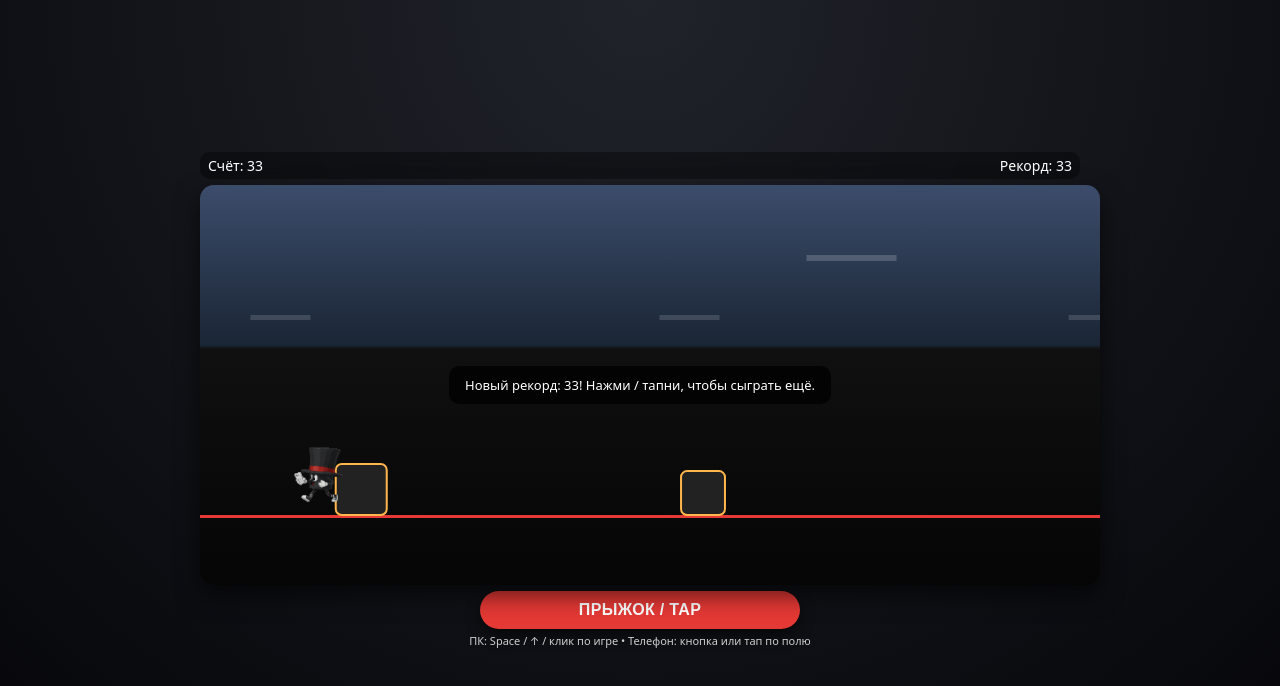
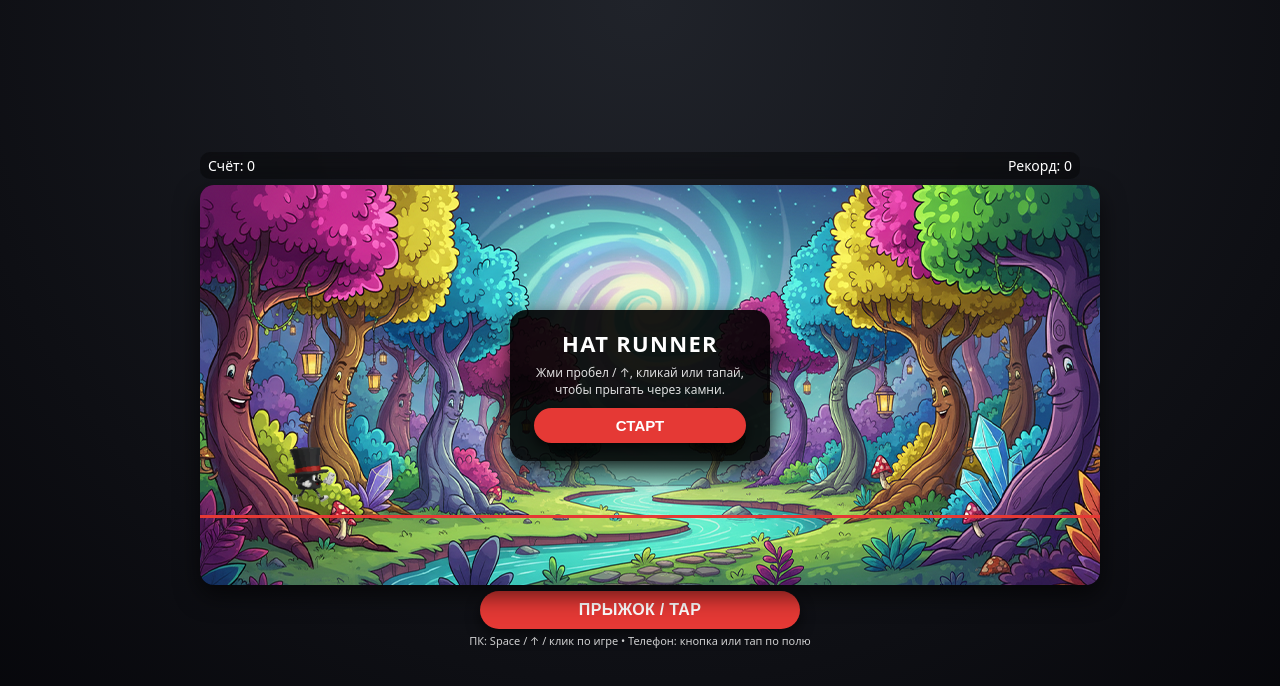
Before and after one commit to Anrash89/MisterShlypa, a plain HTML site: page index.html in a window 1280 px wide. Drawn offline with Linux system fonts and the light colour scheme.

Commit message:
Update index.html

```diff
--- a/index.html
+++ b/index.html
@@ -46,7 +46,7 @@
     #game {
       width: 100%;
       border-radius: 14px;
-      background: linear-gradient(to bottom, #3c4c6b 0%, #1a2635 40%, #101010 41%, #050505 100%);
+      background: #000;
       box-shadow: 0 10px 25px rgba(0,0,0,0.6);
       touch-action: none; /* чтобы тапы были управлением */
       display: block;
@@ -99,6 +99,58 @@
       font-size: 13px;
       text-align: center;
       pointer-events: none;
+      display: none;
+    }
+
+    .start-overlay {
+      position: absolute;
+      inset: 0;
+      display: flex;
+      align-items: center;
+      justify-content: center;
+      pointer-events: auto;
+    }
+
+    .start-inner {
+      background: rgba(0,0,0,0.9);
+      padding: 18px 24px;
+      border-radius: 16px;
+      text-align: center;
+      box-shadow: 0 10px 26px rgba(0,0,0,0.9);
+      max-width: 260px;
+      margin: auto;
+    }
+
+    .start-inner h1 {
+      font-size: 22px;
+      margin-bottom: 6px;
+      letter-spacing: 0.06em;
+    }
+
+    .start-inner p {
+      font-size: 12px;
+      opacity: 0.85;
+      margin-bottom: 10px;
+    }
+
+    #startBtn {
+      padding: 9px 24px;
+      border-radius: 999px;
+      border: none;
+      background: #e53935;
+      color: #fff;
+      font-weight: 600;
+      cursor: pointer;
+      font-size: 15px;
+      box-shadow: 0 6px 14px rgba(0,0,0,0.7);
+      transition: transform 0.08s ease, box-shadow 0.08s ease, background 0.15s;
+      width: 100%;
+    }
+
+    #startBtn:active {
+      transform: translateY(2px);
+      box-shadow: 0 2px 6px rgba(0,0,0,0.85);
+      background: #c62828;
     }
 
     @media (max-width: 480px) {
@@ -120,10 +172,21 @@
       <div>Счёт: <span id="score">0</span></div>
       <div>Рекорд: <span id="best">0</span></div>
     </div>
+
     <div style="position:relative; width:100%;">
       <canvas id="game"></canvas>
-      <div id="message" class="message" style="display:none;"></div>
+      <div id="message" class="message"></div>
+
+      <!-- Стартовый экран -->
+      <div id="startScreen" class="start-overlay">
+        <div class="start-inner">
+          <h1>HAT RUNNER</h1>
+          <p>Жми пробел / ↑, кликай или тапай, чтобы прыгать через камни.</p>
+          <button id="startBtn">СТАРТ</button>
         </div>
+      </div>
+    </div>
+
     <div class="ui-bottom">
       <button id="jumpBtn">ПРЫЖОК / TAP</button>
       <div class="hint">
@@ -133,7 +196,6 @@
   </div>
 
   <script>
-    // ----- БАЗОВЫЕ НАСТРОЙКИ -----
     const canvas = document.getElementById('game');
     const ctx = canvas.getContext('2d');
 
@@ -141,8 +203,10 @@
     const bestEl = document.getElementById('best');
     const jumpBtn = document.getElementById('jumpBtn');
     const messageEl = document.getElementById('message');
+    const startScreen = document.getElementById('startScreen');
+    const startBtn = document.getElementById('startBtn');
 
-    // Виртуальное поле — рисуем в этих размерах, а потом масштабируем под экран
+    // Виртуальное поле
     const VW = 900;
     const VH = 400;
     let scaleX = 1;
@@ -164,29 +228,55 @@
 
       ctx.setTransform(scaleX, 0, 0, scaleY, 0, 0);
     }
-
     window.addEventListener('resize', resizeCanvas);
 
-    // ----- СПРАЙТ -----
+    // Спрайты
     const sprite = new Image();
-    sprite.src = 'sprite_sheet_1024x1024.png'; // положи файл рядом с index.html
+    sprite.src = 'sprite_sheet_1024x1024.png';
 
-    const FRAME_COLS = 3;
-    const FRAME_ROWS = 2;
+    const bgImg = new Image();
+    bgImg.src = 'bg.png';
+
+    const rockImg = new Image();
+    rockImg.src = 'rock.png';
+
+    let spriteReady = false;
+    let bgReady = false;
+    let rockReady = false;
     let frameW = 0;
     let frameH = 0;
-    let spriteReady = false;
 
     sprite.onload = () => {
-      frameW = sprite.width / FRAME_COLS;
-      frameH = sprite.height / FRAME_ROWS;
+      frameW = sprite.width / 3;
+      frameH = sprite.height / 2;
       spriteReady = true;
-      init();
+      maybeInit();
     };
 
-    // ----- ИГРОК -----
+    bgImg.onload = () => {
+      bgReady = true;
+      maybeInit();
+    };
+
+    rockImg.onload = () => {
+      rockReady = true;
+    };
+
+    function maybeInit() {
+      // запускаем один раз после загрузки спрайта (фон может догрузиться позже)
+      if (!initialized && spriteReady) {
+        initialized = true;
+        resizeCanvas();
+        resetGame();
+        lastTime = performance.now();
+        requestAnimationFrame(loop);
+      }
+    }
+
+    let initialized = false;
+
+    // Игрок
     const groundY = VH - 70;
-
     const player = {
       x: 80,
       y: groundY - 90,
@@ -194,7 +284,7 @@
       h: 90,
       vy: 0,
       onGround: true,
-      state: 'run', // run / jump
+      state: 'run', // run | jump
       runFrame: 0,
       jumpFrame: 0,
       frameTime: 0
@@ -203,34 +293,32 @@
     const GRAVITY = 1400;
     const JUMP_VELOCITY = -600;
 
-    // ----- ПРЕПЯТСТВИЯ -----
+    // Объекты
     let obstacles = [];
     let baseSpeed = 260;
     let speed = baseSpeed;
     let spawnTimer = 0;
 
-    // ----- СЧЁТ -----
+    // Фон
+    let bgOffset = 0;
+
+    // Счёт
     let score = 0;
     let best = Number(localStorage.getItem('hatRunnerBest') || 0);
     bestEl.textContent = best;
-    let gameOver = false;
 
-    // ----- ИНИЦИАЛИЗАЦИЯ -----
-    function init() {
-      resizeCanvas();
-      resetGame();
-      lastTime = performance.now();
-      requestAnimationFrame(loop);
-      showMessage('Тап / Space, чтобы прыгнуть. Избегай камней!');
-      setTimeout(() => hideMessage(), 2000);
-    }
+    // Состояния
+    let started = false;
+    let gameOver = true;
 
     function resetGame() {
       obstacles = [];
       score = 0;
       speed = baseSpeed;
-      spawnTimer = 0.5;
+      spawnTimer = 0.8;
+      bgOffset = 0;
       gameOver = false;
+
       player.x = 80;
       player.y = groundY - player.h;
       player.vy = 0;
@@ -239,15 +327,28 @@
       player.runFrame = 0;
       player.jumpFrame = 0;
       player.frameTime = 0;
+
+      hideMessage();
       scoreEl.textContent = '0';
     }
 
-    // ----- КОНТРОЛЫ -----
+    function startGame() {
+      started = true;
+      startScreen.style.display = 'none';
+      resetGame();
+    }
+
+    // Управление
     function doJump() {
-      if (gameOver) {
-        resetGame();
+      if (!spriteReady) return;
+
+      if (!started) {
+        startGame();
+      } else if (gameOver) {
+        startGame();
         return;
       }
+
       if (player.onGround) {
         player.vy = JUMP_VELOCITY;
         player.onGround = false;
@@ -264,60 +365,64 @@
       }
     });
 
-    // Клик мышью
     canvas.addEventListener('pointerdown', (e) => {
       e.preventDefault();
       doJump();
     });
 
-    // Кнопка
     jumpBtn.addEventListener('click', (e) => {
       e.preventDefault();
       doJump();
     });
 
-    // ----- ГЛАВНЫЙ ЦИКЛ -----
+    startBtn.addEventListener('click', (e) => {
+      e.preventDefault();
+      if (!started) startGame();
+    });
+
+    // Основной цикл
     let lastTime = 0;
 
     function loop(timestamp) {
-      const dt = Math.min((timestamp - lastTime) / 1000, 0.033); // не больше ~33мс
+      const dt = Math.min((timestamp - lastTime) / 1000, 0.033);
       lastTime = timestamp;
 
       if (spriteReady) {
         update(dt);
         draw();
       }
-
       requestAnimationFrame(loop);
     }
 
-    // ----- ЛОГИКА -----
     function update(dt) {
-      if (!gameOver) {
-        // Увеличиваем сложность
+      if (!started || gameOver) return;
+
+      // Усложнение
       speed += dt * 8;
 
-        // Обновляем счёт
+      // Фон
+      if (bgReady) {
+        bgOffset -= speed * 0.4 * dt;
+        if (bgOffset <= -VW) bgOffset += VW;
+      }
+
+      // Счёт
       score += dt * 10;
       scoreEl.textContent = Math.floor(score);
 
-        // Спавн препятствий
+      // Препятствия
       spawnTimer -= dt;
       if (spawnTimer <= 0) {
         spawnObstacle();
-          spawnTimer = 0.9 + Math.random() * 0.8; // интервал между камнями
+        spawnTimer = 0.9 + Math.random() * 0.8;
       }
-
-        // Двигаем препятствия
       for (let i = obstacles.length - 1; i >= 0; i--) {
         const o = obstacles[i];
         o.x -= speed * dt;
-          if (o.x + o.w < -20) {
-            obstacles.splice(i, 1);
-          }
+        if (o.x + o.w < -40) obstacles.splice(i, 1);
       }
 
-        // Физика прыжка
+      // Физика игрока
       player.vy += GRAVITY * dt;
       player.y += player.vy * dt;
 
@@ -331,7 +436,7 @@
         }
       }
 
-        // Анимация спрайта
+      // Анимация
       player.frameTime += dt;
       if (player.state === 'run') {
         const runFPS = 10;
@@ -347,25 +452,22 @@
         }
       }
 
-        // Проверка столкновений
+      // Столкновения
       for (const o of obstacles) {
         if (rectsIntersect(
           player.x + 10, player.y + 5, player.w - 20, player.h - 10,
           o.x + 4, o.y + 4, o.w - 8, o.h - 8
         )) {
-            handleGameOver();
+          onGameOver();
           break;
-          }
         }
       }
     }
 
     function spawnObstacle() {
-      // Сейчас — простой прямоугольник.
-      // Когда нарисуешь камень, тут можно будет добавить спрайт.
       const size = 42 + Math.random() * 14;
       obstacles.push({
-        x: VW + 30,
+        x: VW + 40,
         y: groundY - size,
         w: size,
         h: size
@@ -381,46 +483,39 @@
       );
     }
 
-    function handleGameOver() {
+    function onGameOver() {
       gameOver = true;
       if (score > best) {
         best = Math.floor(score);
         localStorage.setItem('hatRunnerBest', best);
         bestEl.textContent = best;
-        showMessage('Новый рекорд: ' + best + '! Нажми / тапни, чтобы сыграть ещё.');
+        showMessage('Новый рекорд: ' + best + '! Тап / Space — играть ещё.');
       } else {
-        showMessage('Игра окончена. Счёт: ' + Math.floor(score) + '. Тап / Space для рестарта.');
+        showMessage('Игра окончена. Счёт: ' + Math.floor(score) + '. Тап / Space — рестарт.');
       }
     }
 
-    // ----- ОТРИСОВКА -----
+    // Рисовка
     function drawBackground() {
-      // Лёгкий параллакс
-      const t = performance.now() / 1000;
-      const offsetFar = (t * (speed * 0.1)) % VW;
-      const offsetNear = (t * (speed * 0.25)) % VW;
+      if (bgReady) {
+        // Скроллящийся фон
+        let x = bgOffset % VW;
+        if (x > 0) x -= VW;
+        for (let i = 0; i < 3; i++) {
+          ctx.drawImage(bgImg, x + i * VW, 0, VW, VH);
+        }
+      } else {
+        // Резервный фон, если bg.png нет
+        const grd = ctx.createLinearGradient(0, 0, 0, VH);
+        grd.addColorStop(0, '#3c4c6b');
+        grd.addColorStop(0.4, '#1a2635');
+        grd.addColorStop(0.41, '#101010');
+        grd.addColorStop(1, '#050505');
+        ctx.fillStyle = grd;
+        ctx.fillRect(0, 0, VW, VH);
+      }
 
-      // Дальний слой (горизонтальные полосы/тени)
-      ctx.save();
-      ctx.globalAlpha = 0.18;
-      ctx.fillStyle = '#ffffff';
-      for (let i = -1; i < 3; i++) {
-        const x = -offsetFar + i * (VW / 1.2);
-        ctx.fillRect(x, 70, 90, 6);
-      }
-      ctx.restore();
-
-      // Ближний слой
-      ctx.save();
-      ctx.globalAlpha = 0.14;
-      ctx.fillStyle = '#ffffff';
-      for (let i = -1; i < 4; i++) {
-        const x = -offsetNear + i * (VW / 2.2);
-        ctx.fillRect(x, 130, 60, 5);
-      }
-      ctx.restore();
-
-      // Линия земли
+      // Линия земли поверх фона
       ctx.strokeStyle = '#e53935';
       ctx.lineWidth = 3;
       ctx.beginPath();
@@ -430,38 +525,45 @@
     }
 
     function drawObstacles() {
+      for (const o of obstacles) {
+        if (rockReady) {
+          ctx.drawImage(rockImg, o.x, o.y, o.w, o.h);
+        } else {
           ctx.save();
           ctx.fillStyle = '#222';
           ctx.strokeStyle = '#ffb74d';
           ctx.lineWidth = 2;
-      for (const o of obstacles) {
           ctx.beginPath();
           ctx.roundRect(o.x, o.y, o.w, o.h, 6);
           ctx.fill();
           ctx.stroke();
+          ctx.restore();
         }
-      ctx.restore();
+      }
     }
 
     function drawPlayer() {
       if (!spriteReady) return;
 
-      let sx = 0;
-      let sy = 0;
-
+      let sx = 0, sy = 0;
       if (player.state === 'run') {
         sx = player.runFrame * frameW;
-        sy = 0; // верхняя строка — бег
+        sy = 0;
       } else {
         sx = player.jumpFrame * frameW;
-        sy = frameH; // нижняя строка — прыжок
+        sy = frameH;
       }
 
+      // Зеркалим по горизонтали, чтобы персонаж смотрел вправо
+      ctx.save();
+      ctx.translate(player.x + player.w, 0);
+      ctx.scale(-1, 1);
       ctx.drawImage(
         sprite,
         sx, sy, frameW, frameH,
-        player.x, player.y, player.w, player.h
+        0, player.y, player.w, player.h
       );
+      ctx.restore();
     }
 
     function draw() {
@@ -471,7 +573,7 @@
       drawPlayer();
     }
 
-    // ----- ВСПОМОГАТЕЛЬНЫЕ -----
+    // UI сообщения
     function showMessage(text) {
       messageEl.textContent = text;
       messageEl.style.display = 'block';
```
Lines whose indentation alone changed are shown as unchanged.
